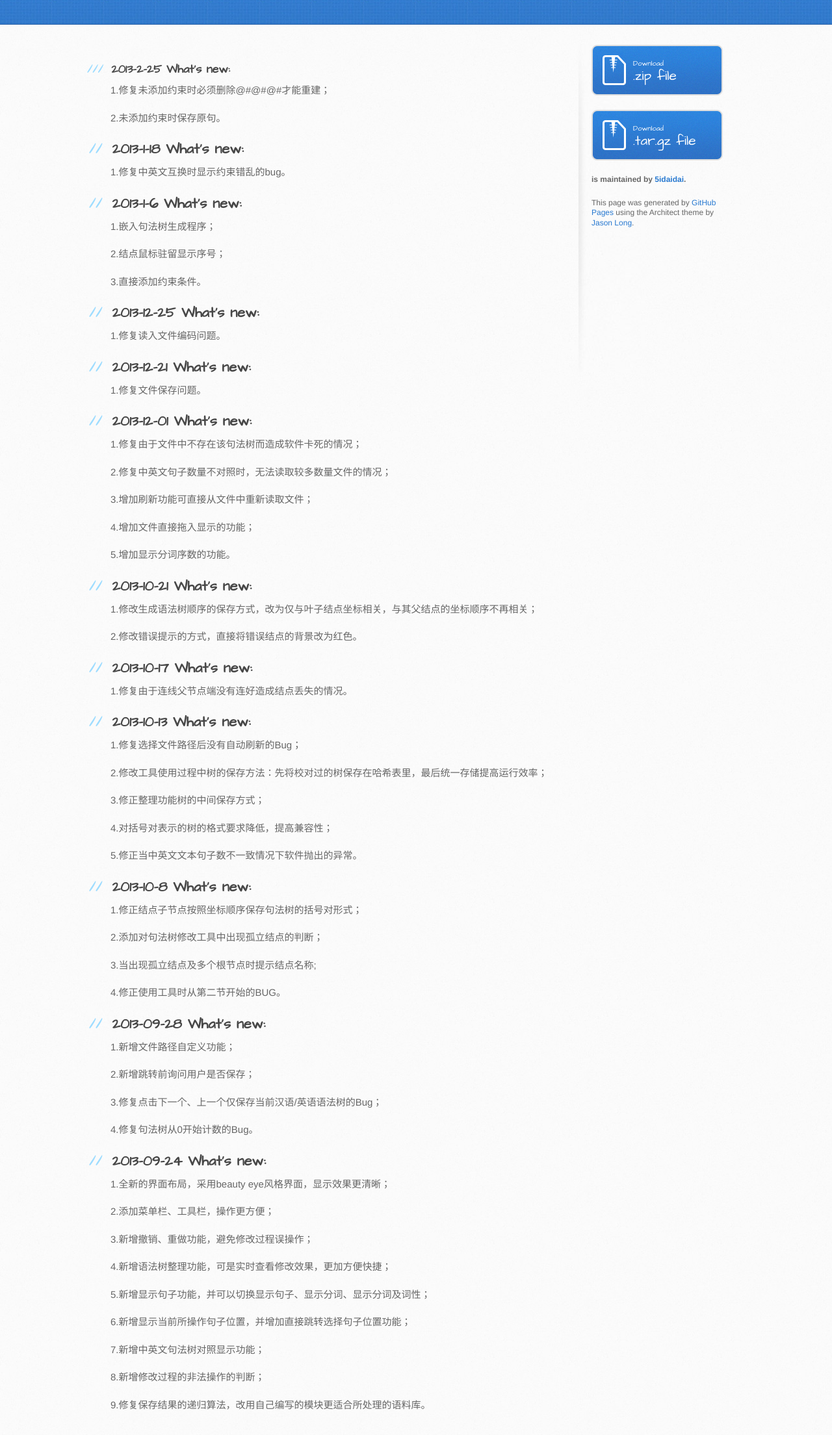
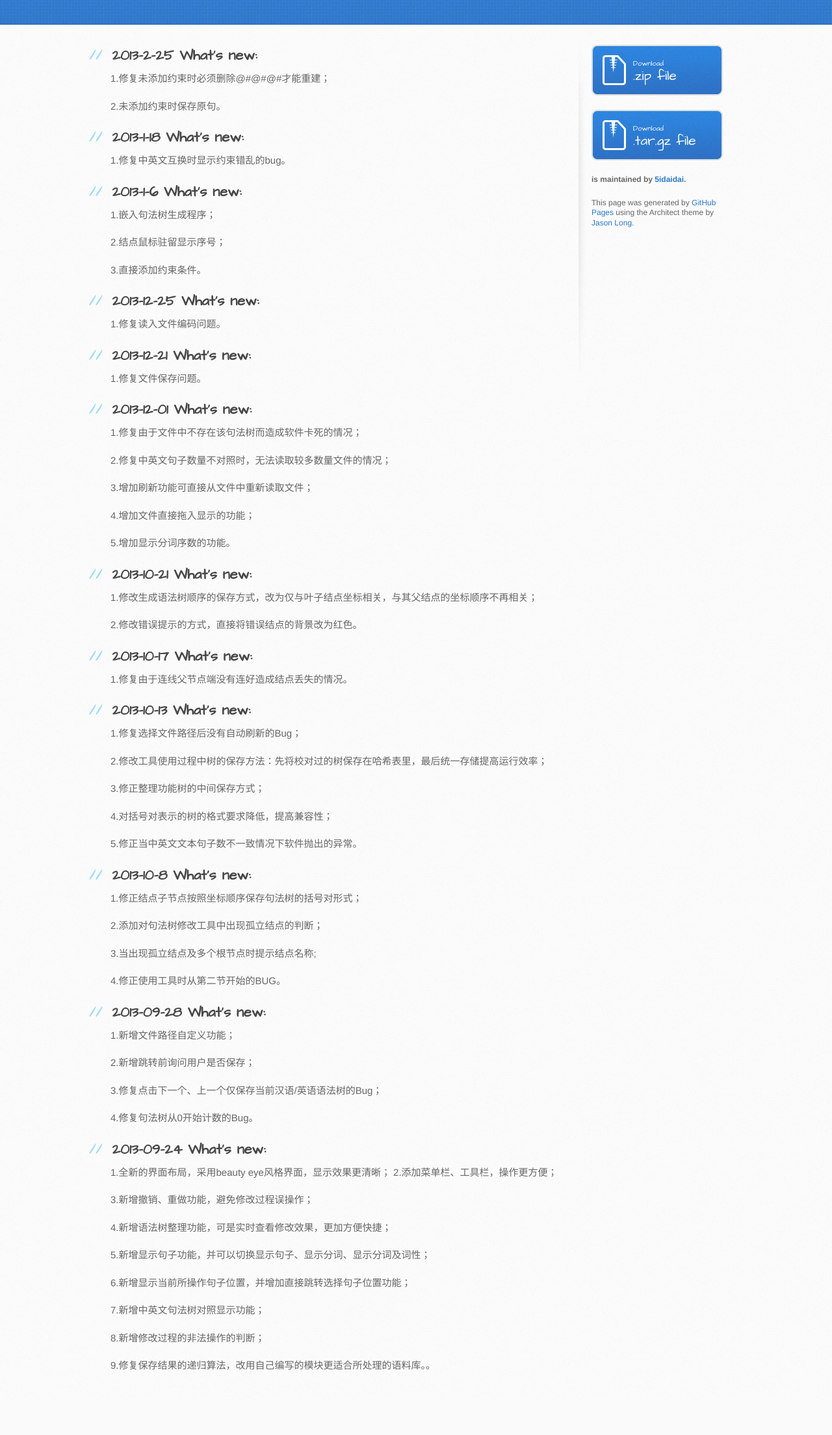
Before and after one commit to syntree/SynTree, a plain HTML site: page index.html in a window 1280 px wide. Shown: the part 163-2372 px from the top of the page at 65% size. After the commit the page ends 2319 px from the top, so only its background shows below. Drawn offline with Linux system fonts and the light colour scheme.

Commit message:
Create gh-pages branch via GitHub

```diff
--- a/index.html
+++ b/index.html
@@ -28,8 +28,8 @@
     <div id="content-wrapper">
       <div class="inner clearfix">
         <section id="main-content">
-          <h3>
-<a name="2013-2-25-whats-new" class="anchor" href="#2013-2-25-whats-new"><span class="octicon octicon-link"></span></a>2013-2-25 What's new:</h3>
+          <h2>
+<a name="2013-2-25-whats-new" class="anchor" href="#2013-2-25-whats-new"><span class="octicon octicon-link"></span></a>2013-2-25 What's new:</h2>
 
 <p>1.修复未添加约束时必须删除@#@#@#才能重建；</p>
 
@@ -122,9 +122,8 @@
 <h2>
 <a name="2013-09-24-whats-new" class="anchor" href="#2013-09-24-whats-new"><span class="octicon octicon-link"></span></a>2013-09-24 What's new:</h2>
 
-<p>1.全新的界面布局，采用beauty eye风格界面，显示效果更清晰；</p>
-
-<p>2.添加菜单栏、工具栏，操作更方便；</p>
+<p>1.全新的界面布局，采用beauty eye风格界面，显示效果更清晰；
+2.添加菜单栏、工具栏，操作更方便；</p>
 
 <p>3.新增撤销、重做功能，避免修改过程误操作；</p>
 
@@ -138,7 +137,7 @@
 
 <p>8.新增修改过程的非法操作的判断；</p>
 
-<p>9.修复保存结果的递归算法，改用自己编写的模块更适合所处理的语料库。</p>
+<p>9.修复保存结果的递归算法，改用自己编写的模块更适合所处理的语料库。。</p>
         </section>
 
         <aside id="sidebar">
```
Also changed, not shown: params.json (+1 -1 lines).
